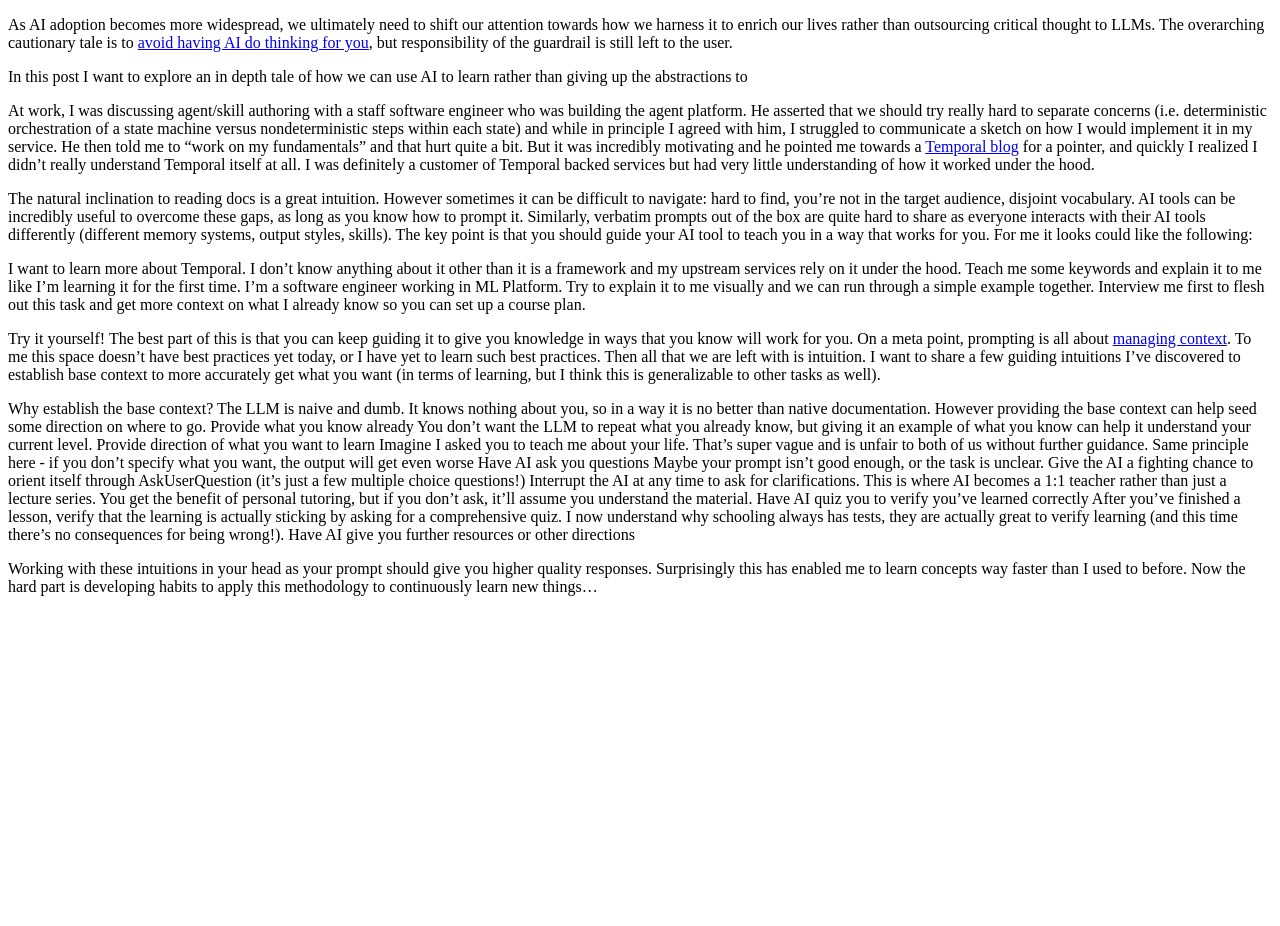
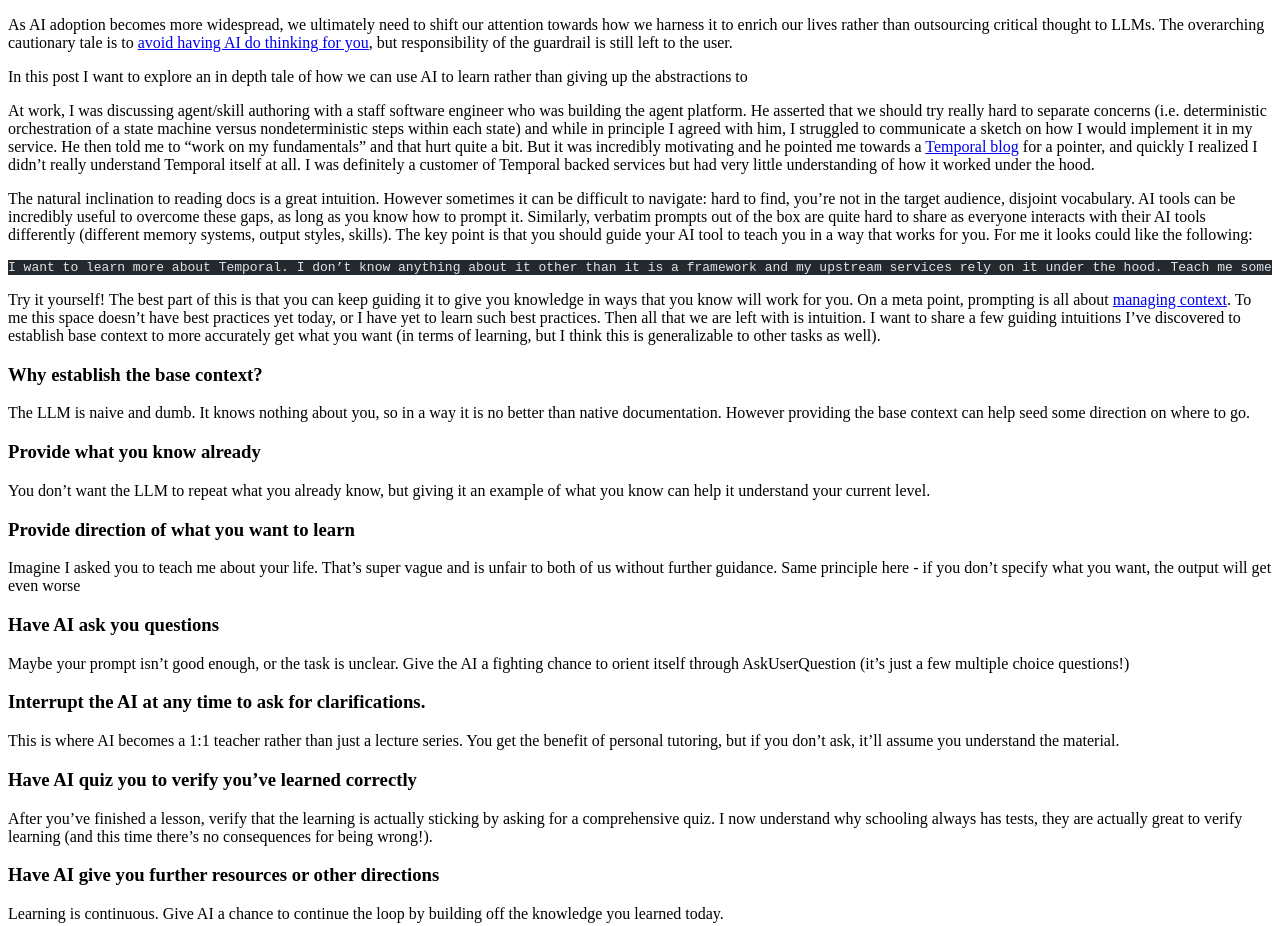
Before and after one commit to wes-chen/wes-chen.github.io, an Astro site: page /blog/learning-with-ai in a window 1280 px wide. Shown: the top 926 px of the page. Before the commit the page ends 800 px from the top, so only its background shows below. Built offline with nearby package versions, Linux system fonts and the light colour scheme; Astro itself is replaced by a stand-in of ours; code samples lack their colours.

Commit message:
formatting

````diff
--- a/src/pages/blog/learning-with-ai.md
+++ b/src/pages/blog/learning-with-ai.md
@@ -6,23 +6,33 @@ At work, I was discussing agent/skill authoring with a staff software engineer w
 
 The natural inclination to reading docs is a great intuition. However sometimes it can be difficult to navigate: hard to find, you’re not in the target audience, disjoint vocabulary. AI tools can be incredibly useful to overcome these gaps, as long as you know how to prompt it. Similarly, verbatim prompts out of the box are quite hard to share as everyone interacts with their AI tools differently (different memory systems, output styles, skills). The key point is that you should guide your AI tool to teach you in a way that works for you. For me it looks could like the following:
 
+```
 I want to learn more about Temporal. I don’t know anything about it other than it is a framework and my upstream services rely on it under the hood. Teach me some keywords and explain it to me like I’m learning it for the first time. I’m a software engineer working in ML Platform. Try to explain it to me visually and we can run through a simple example together. Interview me first to flesh out this task and get more context on what I already know so you can set up a course plan.
+```
 
 Try it yourself! The best part of this is that you can keep guiding it to give you knowledge in ways that you know will work for you. On a meta point, prompting is all about [managing context](https://www.anthropic.com/engineering/effective-context-engineering-for-ai-agents). To me this space doesn’t have best practices yet today, or I have yet to learn such best practices. Then all that we are left with is intuition. I want to share a few guiding intuitions I’ve discovered to establish base context to more accurately get what you want (in terms of learning, but I think this is generalizable to other tasks as well).
 
-Why establish the base context?
+### Why establish the base context?
 The LLM is naive and dumb. It knows nothing about you, so in a way it is no better than native documentation. However providing the base context can help seed some direction on where to go.
-Provide what you know already
+
+### Provide what you know already
 You don’t want the LLM to repeat what you already know, but giving it an example of what you know can help it understand your current level.
-Provide direction of what you want to learn
+
+### Provide direction of what you want to learn
 Imagine I asked you to teach me about your life. That’s super vague and is unfair to both of us without further guidance. Same principle here - if you don’t specify what you want, the output will get even worse
-Have AI ask you questions
+
+### Have AI ask you questions
 Maybe your prompt isn’t good enough, or the task is unclear. Give the AI a fighting chance to orient itself through AskUserQuestion (it’s just a few multiple choice questions!)
-Interrupt the AI at any time to ask for clarifications.
+
+### Interrupt the AI at any time to ask for clarifications.
 This is where AI becomes a 1:1 teacher rather than just a lecture series. You get the benefit of personal tutoring, but if you don’t ask, it’ll assume you understand the material.
-Have AI quiz you to verify you’ve learned correctly
+
+### Have AI quiz you to verify you’ve learned correctly
 After you’ve finished a lesson, verify that the learning is actually sticking by asking for a comprehensive quiz. I now understand why schooling always has tests, they are actually great to verify learning (and this time there’s no consequences for being wrong!).
-Have AI give you further resources or other directions
+
+### Have AI give you further resources or other directions
+Learning is continuous. Give AI a chance to continue the loop by building off the knowledge you learned today.
+
 
 
 Working with these intuitions in your head as your prompt should give you higher quality responses. Surprisingly this has enabled me to learn concepts way faster than I used to before. Now the hard part is developing habits to apply this methodology to continuously learn new things…
````
